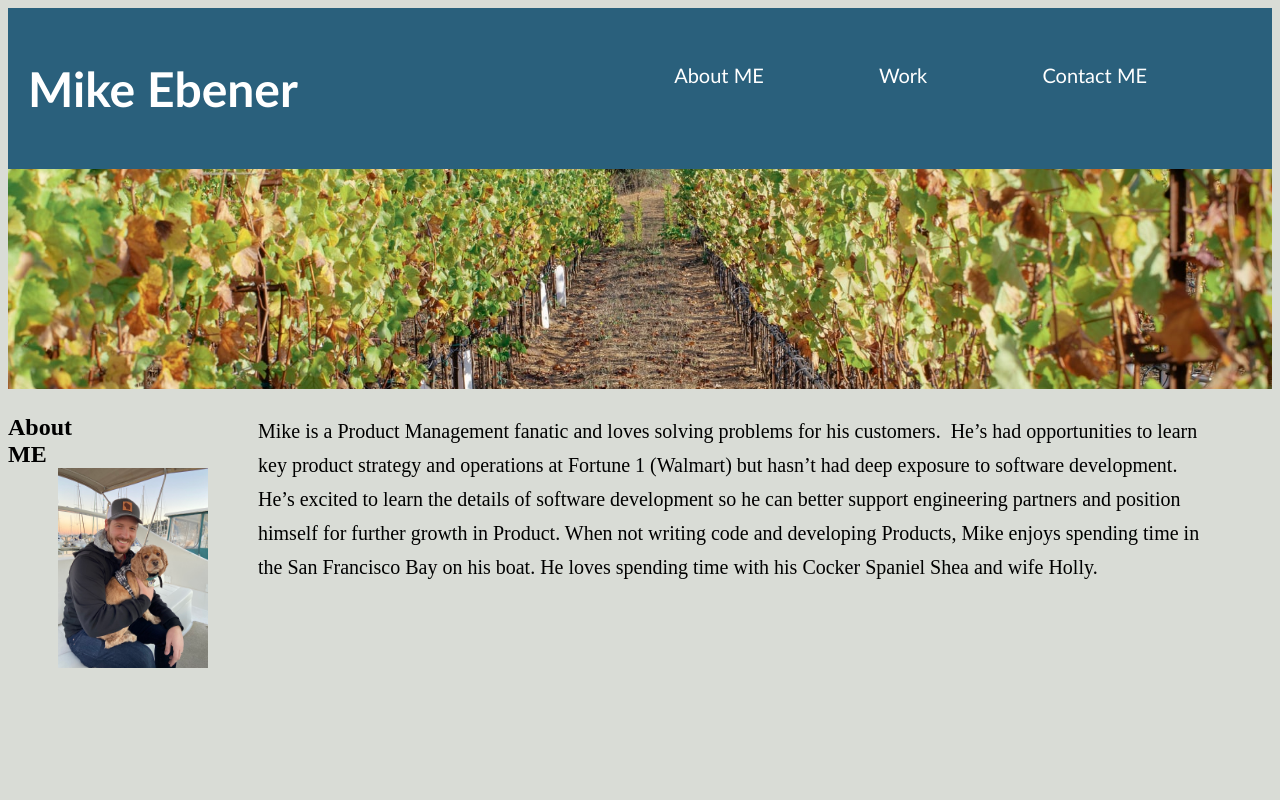
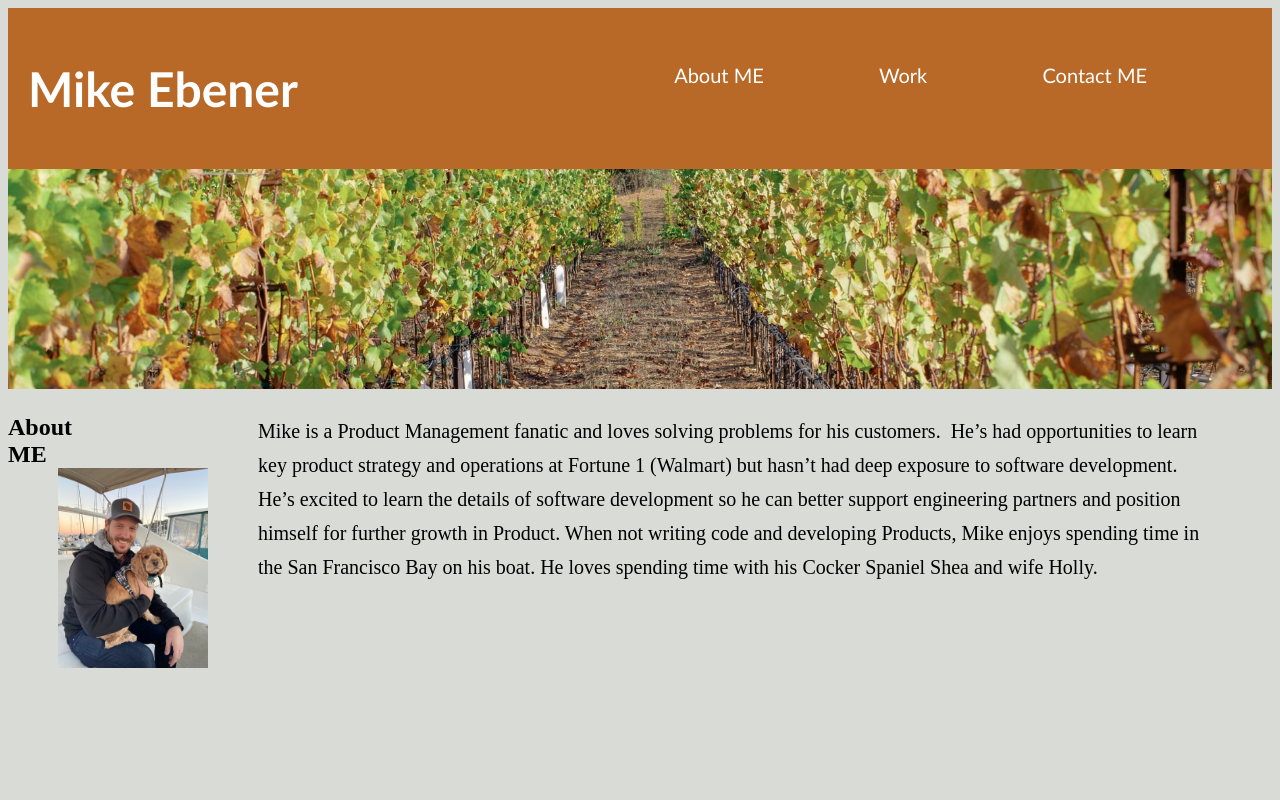
Before and after one commit to Mike-Ebener/personal-portfolio, a plain HTML site: page index.html in a window 1280 px wide. Shown: the top 800 px of the page. Drawn offline with Linux system fonts and the light colour scheme.

Commit message:
updated read-me and ready to submit first version

```diff
--- a/assets/css/style.css
+++ b/assets/css/style.css
@@ -6,7 +6,7 @@ body {
 header {
     padding: 20px;
     font-family: 'Trebuchet MS', 'Lucida Sans Unicode', 'Lucida Grande', 'Lucida Sans', Arial, sans-serif;
-    background-color: #2a607c;
+    background-color: #b86928;
     color: #ffffff;
 }
 
@@ -15,7 +15,6 @@ header h1 {
     display: inline-block;
     font-size: 48px;
 }
-
 
 header nav {
     padding-top: 15px;
```
Also changed, not shown: 1 other file.
